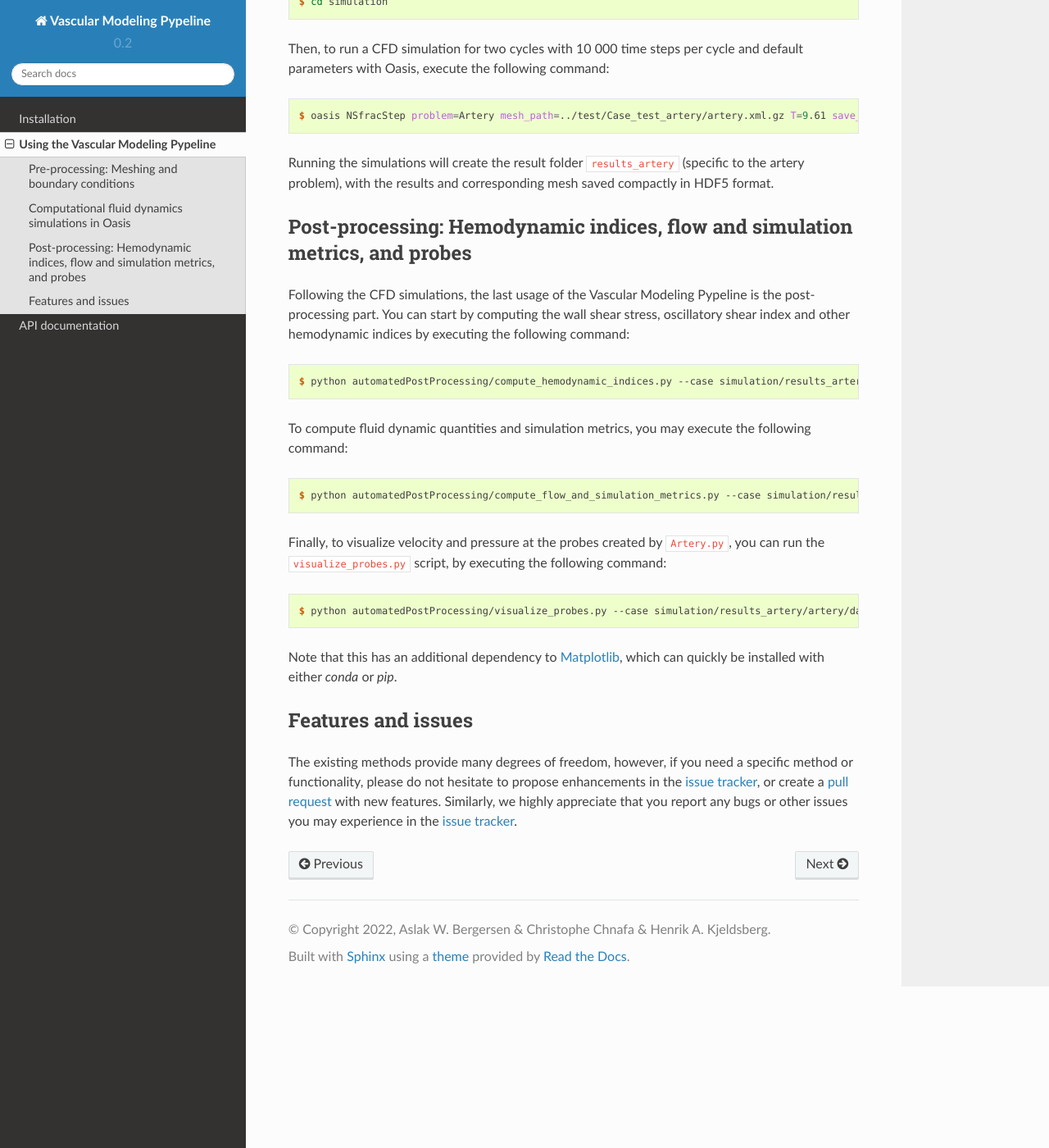
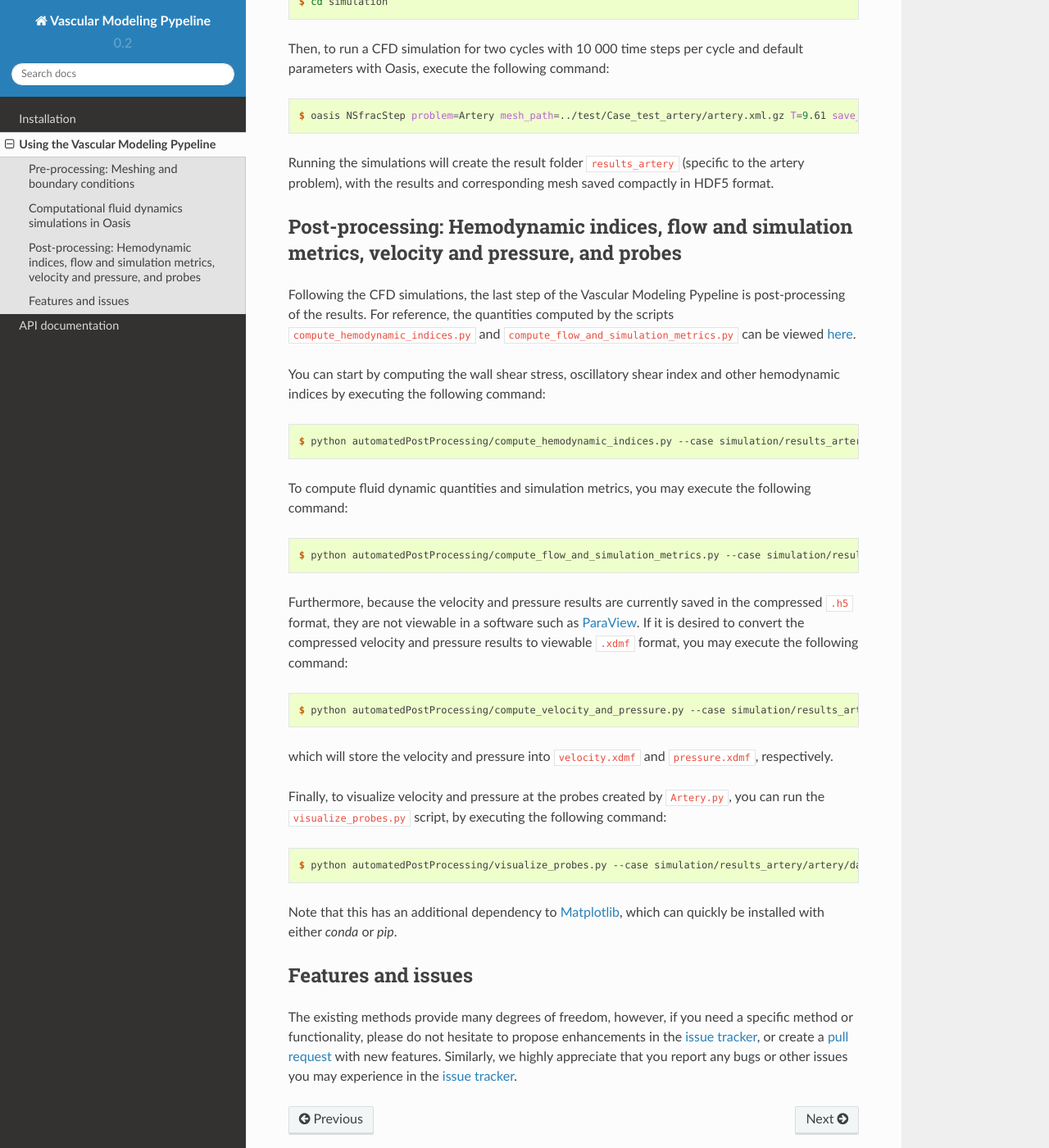
Before and after one commit to KVSlab/VaMPy, a Sphinx documentation site: the page built from docs/source/getting_started.rst, in a window 1280 px wide and 1400 px high, scrolled down 1055 px. Shown: the whole window at 82% size. Built offline with Sphinx 7.4.7 and the Read the Docs theme 2.0.0, drawn with Linux system fonts in a browser that asks for light colours.

Commit message:
Add documentation for compute vel and p

```diff
--- a/docs/source/getting_started.rst
+++ b/docs/source/getting_started.rst
@@ -37,9 +37,11 @@ Then, to run a CFD simulation for two cycles with 10 000 time steps per cycle an
 
 Running the simulations will create the result folder ``results_artery`` (specific to the artery problem), with the results and corresponding mesh saved compactly in HDF5 format.
 
-Post-processing: Hemodynamic indices, flow and simulation metrics, and probes
-=============================================================================
-Following the CFD simulations, the last usage of the Vascular Modeling Pypeline is the post-processing part.
+Post-processing: Hemodynamic indices, flow and simulation metrics, velocity and pressure, and probes
+====================================================================================================
+Following the CFD simulations, the last step of the Vascular Modeling Pypeline is post-processing of the results.
+For reference, the quantities computed by the scripts ``compute_hemodynamic_indices.py`` and ``compute_flow_and_simulation_metrics.py`` can be viewed `here <https://github.com/KVSlab/VaMPy/blob/master/automatedPostProcessing/vampy_formula_sheet.pdf>`_.
+
 You can start by computing the wall shear stress, oscillatory shear index and other hemodynamic indices by executing the following command::
 
     $ python automatedPostProcessing/compute_hemodynamic_indices.py --case simulation/results_artery/artery/data/[RUN_NUMBER]/Solutions
@@ -47,6 +49,13 @@ You can start by computing the wall shear stress, oscillatory shear index and ot
 To compute fluid dynamic quantities and simulation metrics, you may execute the following command::
 
     $ python automatedPostProcessing/compute_flow_and_simulation_metrics.py --case simulation/results_artery/artery/data/[RUN_NUMBER]/Solutions
+
+Furthermore, because the velocity and pressure results are currently saved in the compressed ``.h5`` format, they are not viewable in a software such as `ParaView <https://www.paraview.org/>`_.
+If it is desired to convert the compressed velocity and pressure results to viewable ``.xdmf`` format, you may execute the following command::
+
+    $ python automatedPostProcessing/compute_velocity_and_pressure.py --case simulation/results_artery/artery/data/[RUN_NUMBER]/Solutions
+
+which will store the velocity and pressure into ``velocity.xdmf`` and ``pressure.xdmf``, respectively.
 
 Finally, to visualize velocity and pressure at the probes created by ``Artery.py``, you can run the ``visualize_probes.py`` script, by executing the following command::
 
```
